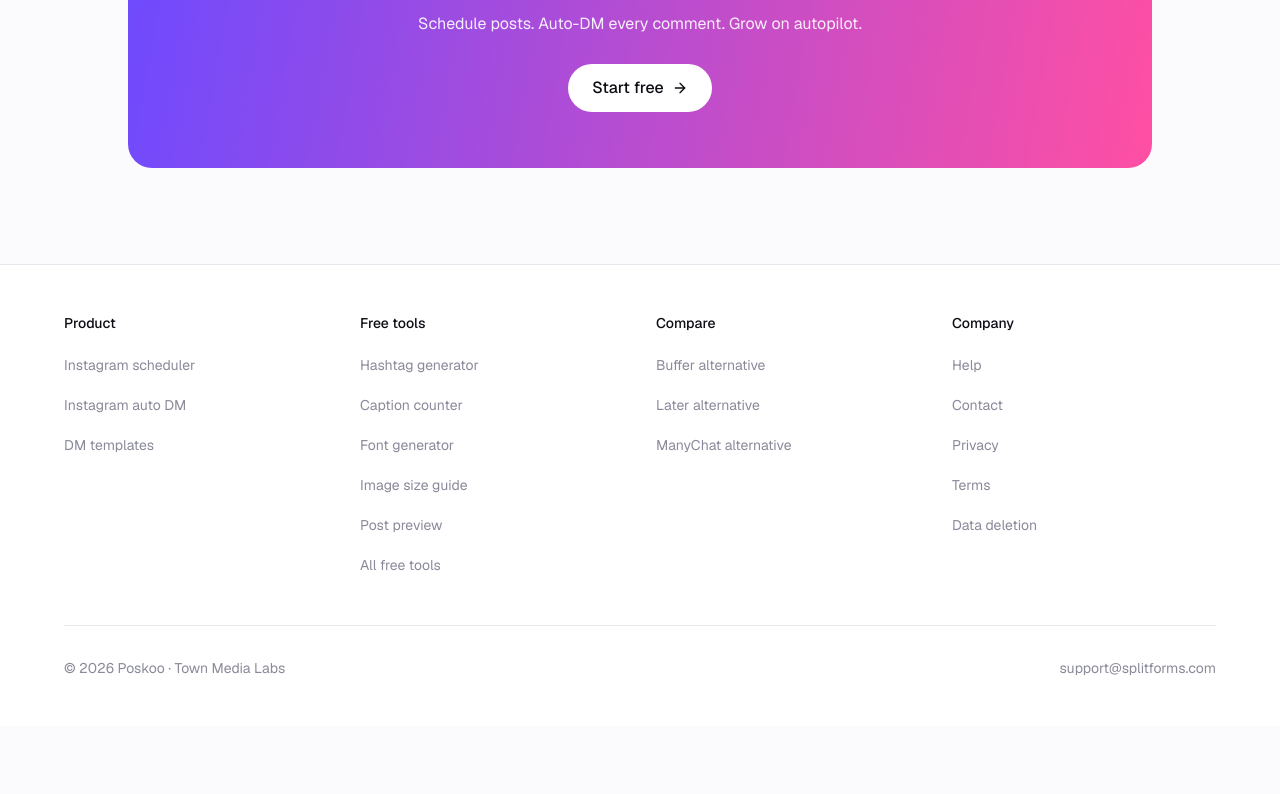
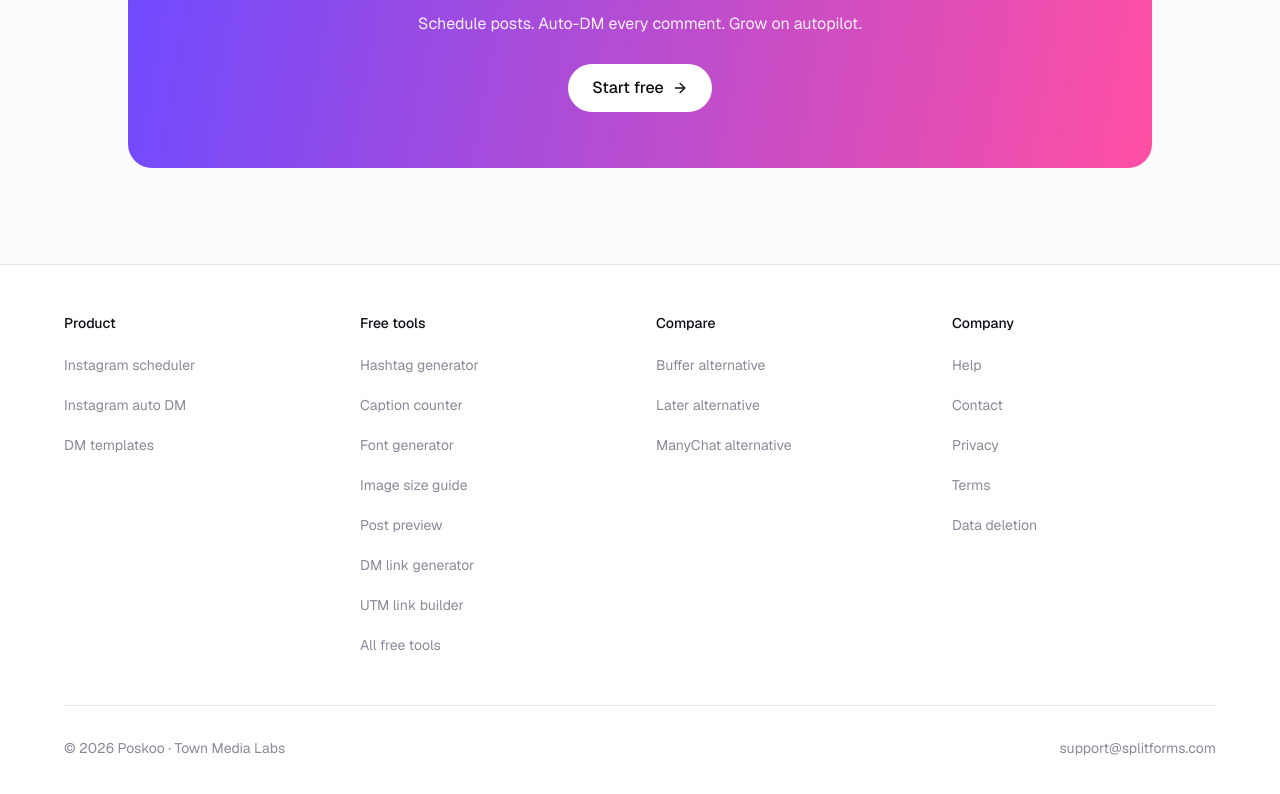
Before and after one commit to Ramanmakkar1/socialapp, a Next.js app: page /tools in a window 1280 px wide. Shown: the part 1745-2539 px from the top of the page. Before the commit the page ends 2471 px from the top, so only its background shows below. Built offline with nearby package versions, Linux system fonts and the light colour scheme; no server answers.

Commit message:
autopilot: Link the DM link generator and UTM builder from the site footer
Task #4678, written by local Qwen.

```diff
--- a/src/components/SiteFooter.tsx
+++ b/src/components/SiteFooter.tsx
@@ -42,6 +42,8 @@ export function SiteFooter() {
               { href: "/tools/instagram-font-generator", label: "Font generator" },
               { href: "/tools/instagram-image-size", label: "Image size guide" },
               { href: "/tools/instagram-post-preview", label: "Post preview" },
+              { href: "/tools/instagram-dm-link-generator", label: "DM link generator" },
+              { href: "/tools/instagram-utm-builder", label: "UTM link builder" },
               { href: "/tools", label: "All free tools" },
             ]}
           />
```
